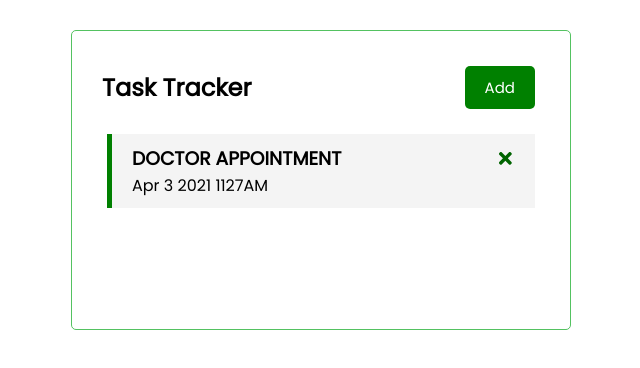
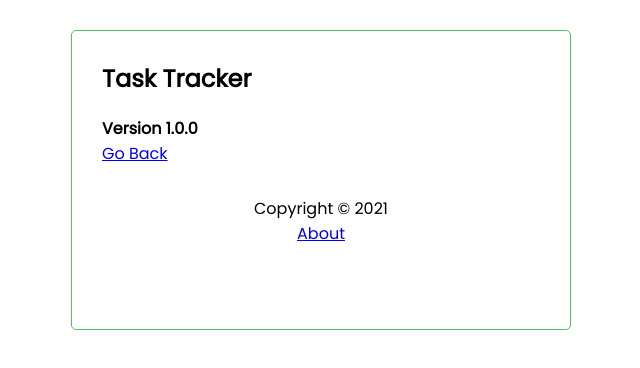
Before and after one commit to TavernInHeaven/react, a React (Create React App) app: page /about in a window 1280 px wide. Shown: the top 368 px of the page, without its empty margins (319-959 px from the left). Built offline with nearby package versions, Linux system fonts and the light colour scheme; data requests are answered from the project's data file.

Commit message:
added routing

```diff
--- a/package.json
+++ b/package.json
@@ -10,6 +10,7 @@
     "react": "^17.0.2",
     "react-dom": "^17.0.2",
     "react-icons": "^4.2.0",
+    "react-router-dom": "^5.2.1",
     "react-scripts": "^4.0.3",
     "web-vitals": "^1.0.1"
   },
--- a/src/App.js
+++ b/src/App.js
@@ -1,8 +1,10 @@
-// import logo from './logo.svg';
-import { useState, useEffect } from 'react'; //imrs
+import { BrowserRouter as Router, Route } from 'react-router-dom';
+import React, { useState, useEffect } from 'react'; //imrs
 import Header from './components/Header';
+import Footer from './components/Footer';
 import Tasks from './components/Tasks';
 import AddTask from './components/AddTask';
+import About from './components/About';
 
 const App = () => {
   const [showAddTask, setShowAddTask] = useState(false);
@@ -73,14 +75,30 @@
   };
 
   return (
+    <Router>
       <div className="container">
         <Header
           onAdd={() => setShowAddTask(!showAddTask)}
           showAdd={showAddTask}
         />
         {showAddTask && <AddTask onAdd={addTask} />}
-      <Tasks tasks={tasks} onDelete={deleteTask} onReminder={toggleReminder} />
+        <Route
+          path="/"
+          exact
+          render={(props) => (
+            <React.Fragment>
+              <Tasks
+                tasks={tasks}
+                onDelete={deleteTask}
+                onReminder={toggleReminder}
+              />
+            </React.Fragment>
+          )}
+        />
+        <Route path="/about" component={About} />
+        <Footer />
       </div>
+    </Router>
   );
 };
 
--- /dev/null
+++ b/src/components/About.js
@@ -0,0 +1,12 @@
+import { Link } from 'react-router-dom';
+
+const About = () => {
+  return (
+    <div>
+      <h4>Version 1.0.0</h4>
+      <Link to="/">Go Back</Link>
+    </div>
+  );
+};
+
+export default About;
--- /dev/null
+++ b/src/components/Footer.js
@@ -0,0 +1,12 @@
+import { Link } from 'react-router-dom';
+
+const Footer = () => {
+  return (
+    <footer>
+      <p>Copyright &copy; 2021</p>
+      <Link to="/about">About</Link>
+    </footer>
+  );
+};
+
+export default Footer;
--- a/src/components/Header.js
+++ b/src/components/Header.js
@@ -1,16 +1,21 @@
 import PropTypes from 'prop-types'; //impt
 import Button from './Button';
+import { useLocation } from 'react-router-dom';
 
 const Header = ({ title, onAdd, showAdd }) => {
   //rafce arrow function/rcc/rce
+  const location = useLocation();
+
   return (
     <header className="header">
       <h2>{title}</h2>
-      <Button
-        color={showAdd ? 'yellowgreen' : 'green'}
-        onClick={onAdd}
-        text={showAdd ? 'Close' : 'Add'}
-      />
+      {location.pathname === '/' && (
+        <Button
+          color={showAdd ? 'yellowgreen' : 'green'}
+          onClick={onAdd}
+          text={showAdd ? 'Close' : 'Add'}
+        />
+      )}
     </header>
   );
 };
```
Also changed, not shown: 2 other files (tests, documents, lock files or other folders). Lines whose indentation alone changed are shown as unchanged.
